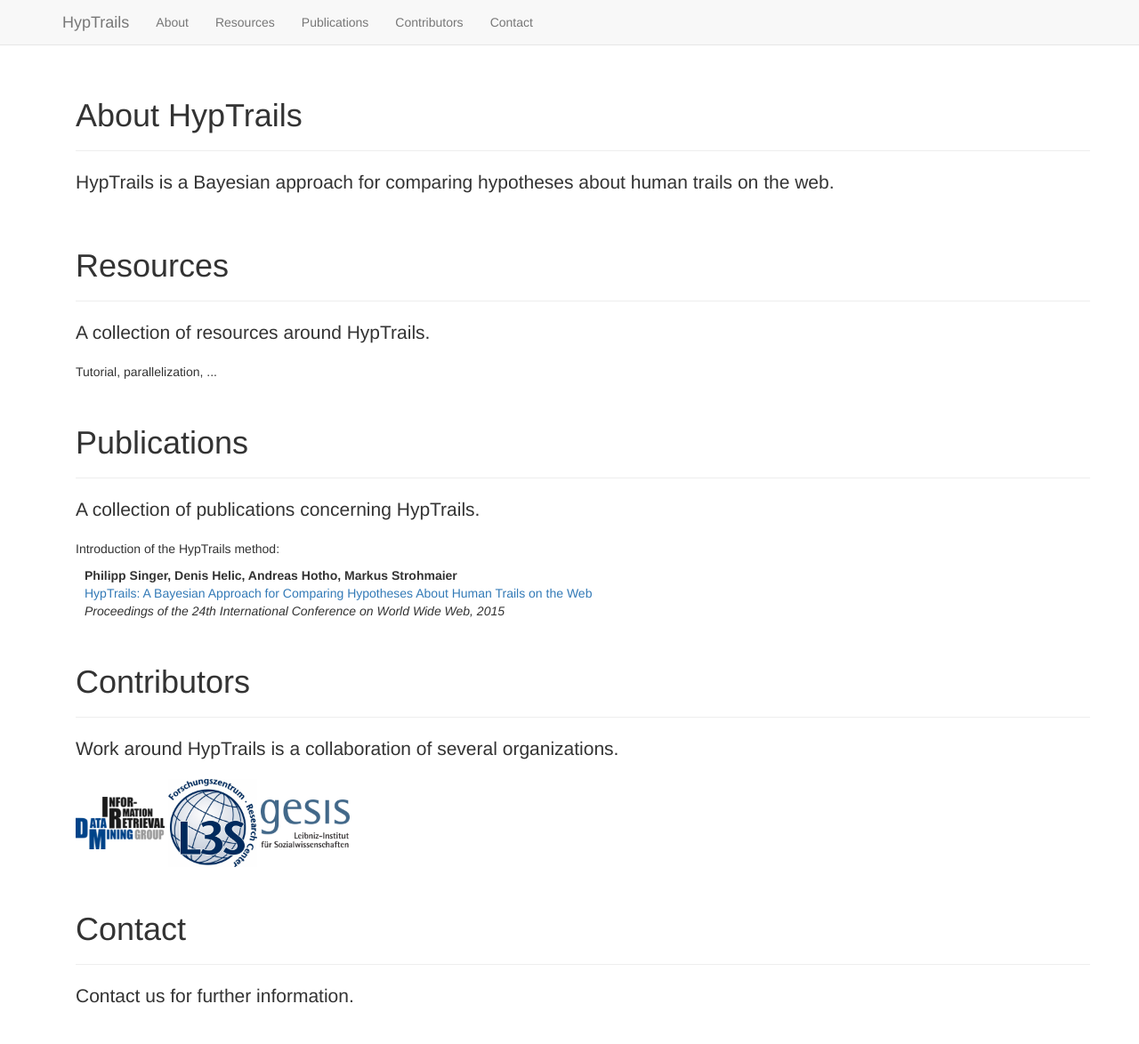
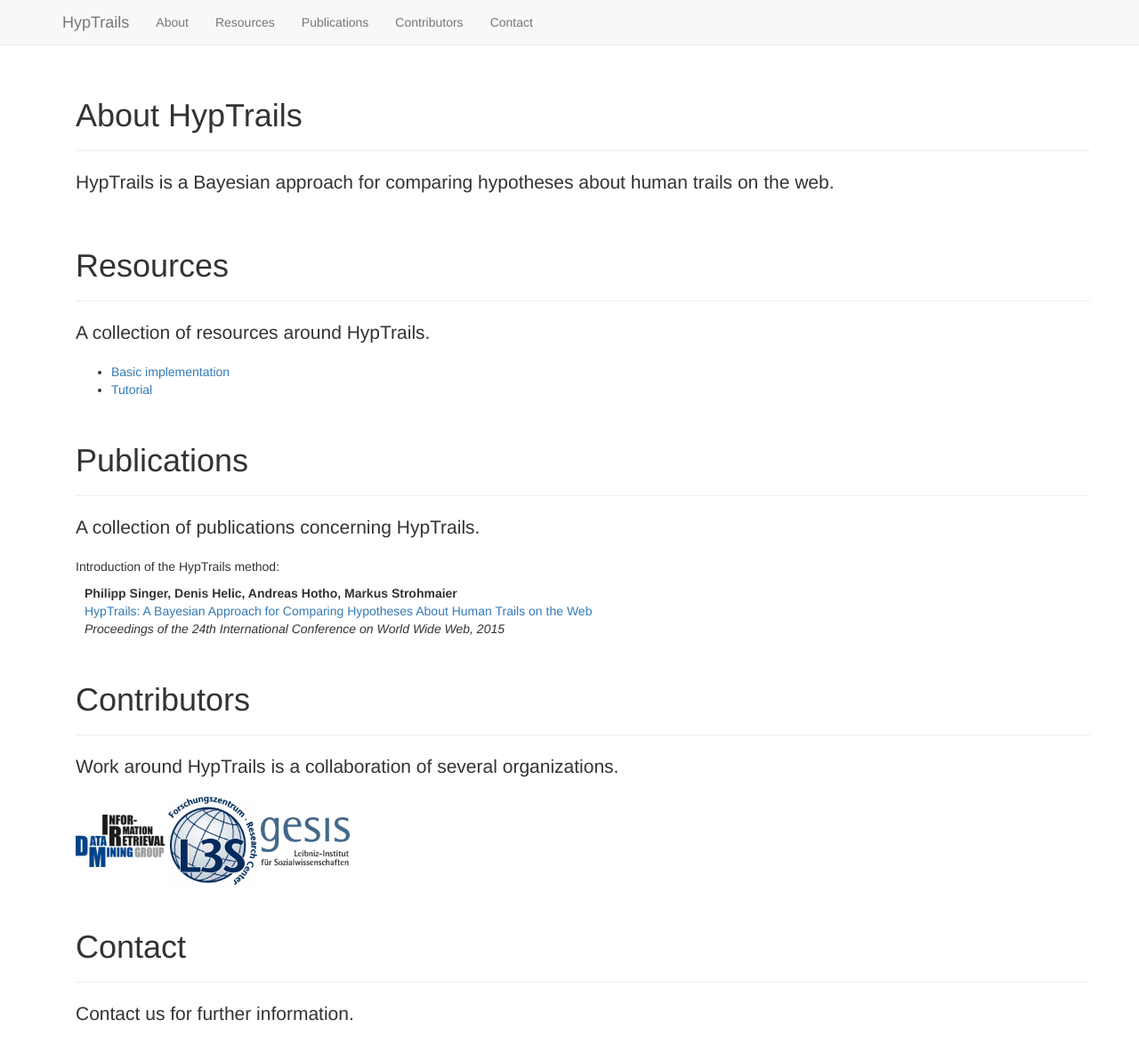
Before and after one commit to hyptrails/hyptrails.github.io, a Jekyll site: the page built from index.html, in a window 1280 px wide and 1174 px high. Shown: the whole window at 89% size. Built offline with Jekyll 4.4.1, drawn with Linux system fonts in a browser that asks for light colours.

Commit message:
Add first resources

```diff
--- a/index.html
+++ b/index.html
@@ -18,7 +18,10 @@ layout: default
 	</div>
 	<p class="lead">A collection of resources around HypTrails.</p>
 	<p>
-		Tutorial, parallelization, ...
+		<ul>
+			<li><a href="https://github.com/psinger/HypTrails">Basic implementation</a></li>
+			<li><a href="http://nbviewer.ipython.org/github/psinger/HypTrails/blob/master/tutorial/hyptrails_tutorial.ipynb">Tutorial</a></li>
+		</ul>
 	</p>
 </div>
 
```
Also changed, not shown: 1 other file.
